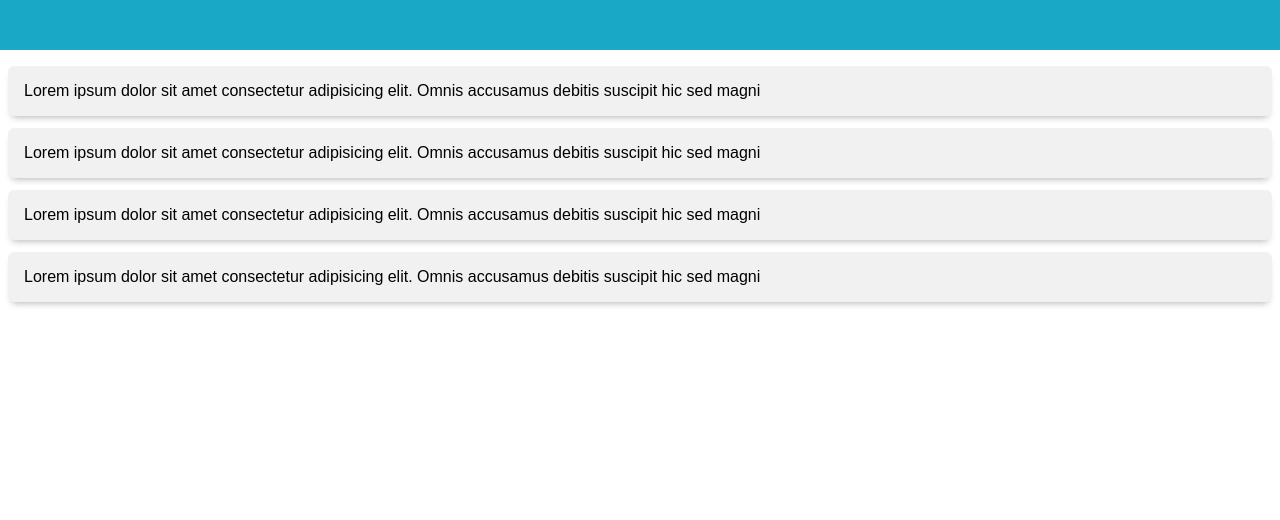
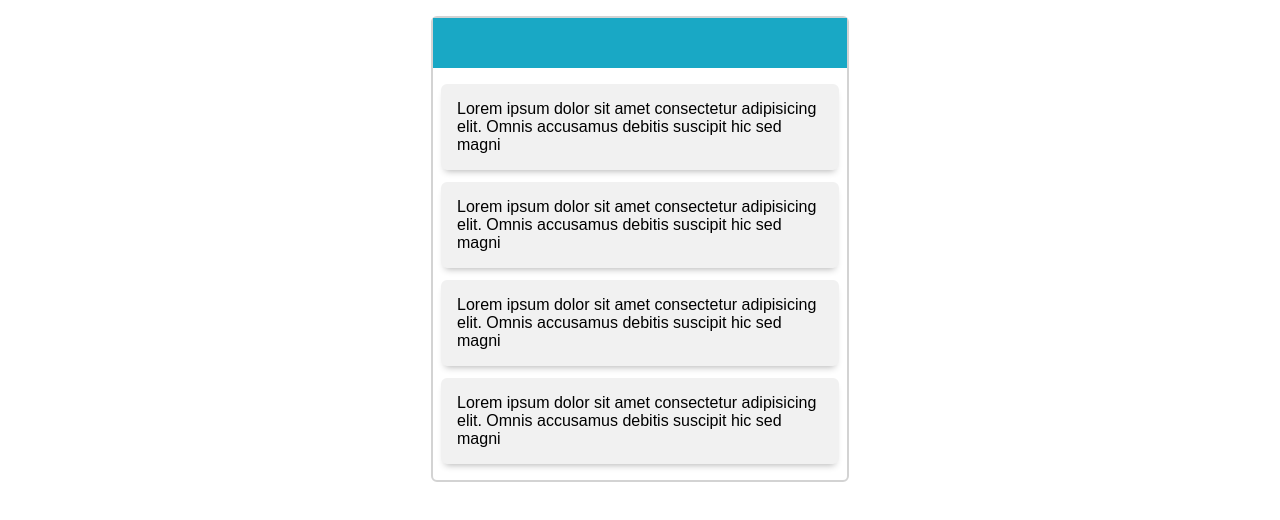
Before and after one commit to sandman21dan/web-lessons, a website: page index.html in a window 1280 px wide. Drawn offline with Linux system fonts and the light colour scheme.

Commit message:
gh-pages only styles

```diff
--- a/style.css
+++ b/style.css
@@ -5,6 +5,17 @@
 body {
   margin: 0;
   padding: 0;
+  /* For display purposes only gh-pages only */
+  max-width: 414px;
+  margin: 0 auto;
+}
+
+@media (min-width: 414px) {
+  body {
+    margin-top: 16px;
+    border: 2px solid lightgray;
+    border-radius: 6px;
+  }
 }
 
 .nav {
```
